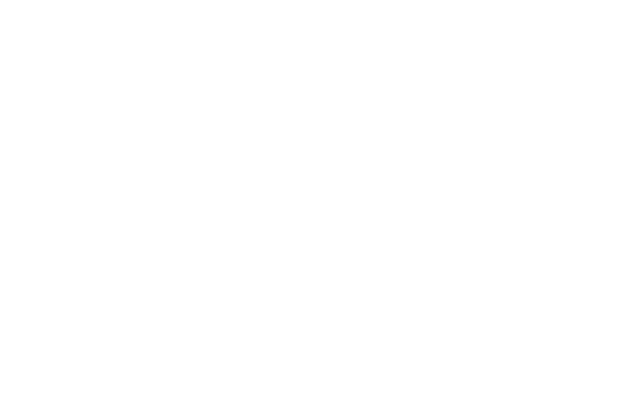
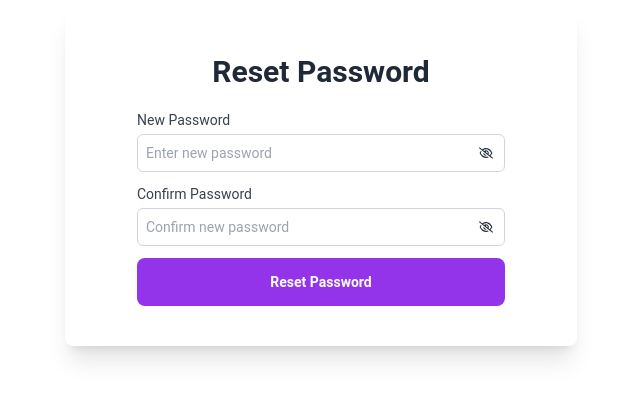
Before and after one commit to ahtisham02/mountain_email_verifier, a React (Create React App) app: page /password/reset in a window 1280 px wide. Before the commit this address had no page. Shown: the part 224-624 px from the top of the page, without its empty margins (319-959 px from the left). Built offline with nearby package versions, Linux system fonts and the light colour scheme.

Commit message:
forgot & reset comp

```diff
--- a/src/ui-components/Authentication/ForgotPass/ForgotPass.jsx
+++ b/src/ui-components/Authentication/ForgotPass/ForgotPass.jsx
@@ -1,41 +1,100 @@
 import React from "react";
+import { useFormik } from "formik";
+import * as Yup from "yup";
 import { useNavigate } from "react-router-dom";
+import loaderGif from "../../../assets/loadernew1.gif";
+import { toast } from "react-toastify";
+import apiRequest from "../../../utils/apiRequest";
 
 export default function ForgotPass() {
   const navigate = useNavigate();
 
+  const formik = useFormik({
+    initialValues: {
+      email: "",
+    },
+    validationSchema: Yup.object({
+      email: Yup.string()
+        .email("Invalid email address")
+        .required("Email is required"),
+    }),
+    onSubmit: async (values, { setSubmitting }) => {
+      try {
+        const formData = new FormData();
+        formData.append("email", values.email);
+
+        const response = await apiRequest(
+          "post",
+          "/api/password/forgot",
+          formData,
+          {
+            headers: { "Content-Type": "multipart/form-data" },
+          }
+        );
+        if (response.data.status === "success") {
+          toast.success(response.data.message);
+          navigate("/confirm");
+        }
+      } catch (error) {
+        toast.error("Failed to send reset link. Try again later.");
+      }
+      setSubmitting(false);
+    },
+  });
+
   return (
-    <div class="flex items-center min-h-screen p-6 bg-gray-50">
-      <div class="flex-1 h-full max-w-lg mx-auto overflow-hidden bg-white rounded-lg shadow-xl">
-        <div class="flex flex-col overflow-y-auto md:flex-row">
-          <div class="flex items-center justify-center p-4 sm:p-8">
-            <div class="w-full">
-              <h1 class="mb-4 text-xl font-semibold text-gray-700">
+    <div className="flex items-center min-h-screen p-6 bg-gray-50">
+      <div className="flex-1 h-full max-w-lg mx-auto overflow-hidden bg-white rounded-lg shadow-xl">
+        <div className="flex flex-col overflow-y-auto md:flex-row">
+          <div className="flex items-center justify-center p-4 sm:px-8 sm:pt-8 sm:pb-6">
+            <div className="w-full">
+              <h1 className="mb-4 text-xl font-semibold text-gray-700">
                 Reset Password
               </h1>
-              <p class="mt-2 mb-5 text-sm text-gray-500">
-                Lost your password? Just type in your email address below and we
-                will send you a password reset link to your email, if it has a
-                valid account!
+              <p className="mt-2 mb-5 text-sm text-gray-500">
+                Lost your password? Enter your email below, and we will send you
+                a password reset link if your account exists.
               </p>
+              <form onSubmit={formik.handleSubmit}>
                 <label className="block text-sm">
                   <span className="text-gray-700">Email</span>
                   <input
                     type="email"
+                    name="email"
                     className="block w-full mt-1 text-sm focus:border-purple-400 focus:outline-none focus:shadow-outline-purple border-[1.5px] border-gray-300 rounded-md p-2"
                     placeholder="Email"
-                  required
+                    onChange={formik.handleChange}
+                    onBlur={formik.handleBlur}
+                    value={formik.values.email}
                   />
+                  {formik.touched.email && formik.errors.email && (
+                    <p className="text-red-500 text-xs mt-1">
+                      {formik.errors.email}
+                    </p>
+                  )}
                 </label>
-
-              <span
-                class="block w-full cursor-pointer px-4 py-2 mt-4 text-sm font-medium leading-5 text-center text-white transition-colors duration-150 bg-[#7E3AF2] border border-transparent rounded-lg active:bg-purple-600 hover:bg-purple-700 focus:outline-none focus:shadow-outline-purple"
-                onClick={() => {
-                  navigate("/auth");
-                }}
+                <button
+                  type="submit"
+                  className="w-full mt-4 h-12 bg-purple-600 font-bold text-white p-3 rounded-lg text-sm flex justify-center items-center"
+                  disabled={formik.isSubmitting}
                 >
-                Recover password
-              </span>
+                  {formik.isSubmitting ? (
+                    <img
+                      src={loaderGif}
+                      alt="Loading..."
+                      className="mx-auto h-[64px] w-[80px] -mt-[1px]"
+                    />
+                  ) : (
+                    "Recover Password"
+                  )}
+                </button>
+              </form>
+              <button
+                className="block w-full px-4  mt-4 text-sm font-medium leading-5 text-center text-purple-600 hover:underline"
+                onClick={() => navigate("/auth")}
+              >
+                Back to Login
+              </button>
             </div>
           </div>
         </div>
--- a/src/ui-components/Authentication/Login/Login.jsx
+++ b/src/ui-components/Authentication/Login/Login.jsx
@@ -133,7 +133,6 @@
             navigate("/otp");
             localStorage.setItem("userEmail", response.data.data.email);
             localStorage.setItem("userPassword", values.password);
-            alert(`Your verification code is: ${response.data.code}`);
             formik.resetForm();
           }
         }
--- /dev/null
+++ b/src/ui-components/Authentication/Reset/Confirm.jsx
@@ -0,0 +1,42 @@
+import React from "react";
+import award from "../../../assets/award.png";
+import { useNavigate } from "react-router-dom";
+import { Worm } from "lucide-react";
+
+const ConfirmationPage = () => {
+  const navigate = useNavigate();
+  return (
+    <div className="min-h-screen flex flex-col items-center justify-between bg-white">
+      <header className="w-full text-center py-6">
+        <div className="mx-auto h-12 w-12 bg-btnBackground rounded-full flex items-center justify-center">
+          <Worm className="h-7 w-7 text-white" />
+        </div>
+      </header>
+      <main className="flex-grow max-w-2xl mx-auto flex flex-col items-center justify-center px-4">
+        <h1 className="text-3xl font-bold text-gray-800 mb-2 text-center">
+          Check Your Email
+        </h1>
+        <img src={award} alt="Confirmation Icon" className="mb-6 h-32" />
+        <h1 className="text-2xl font-bold text-gray-800 mb-2">
+          We've sent you a password reset link.
+        </h1>
+        <p className="text-gray-600 text-center mb-6">
+          Please check your inbox and follow the instructions to reset your
+          password. If you don’t see the email, check your spam folder.
+        </p>
+        <button
+          onClick={() => navigate("/auth")}
+          className="px-6 py-3 bg-btnBackground hover:bg-btnBackgroundhover text-white rounded-lg font-semibold focus:outline-none"
+        >
+          Back to login
+        </button>
+      </main>
+
+      <footer className="w-full bg-gray-100 py-6 text-center text-sm text-gray-500">
+        <p>Copyright ©2024 Mountain Email Finder. All rights reserved.</p>
+      </footer>
+    </div>
+  );
+};
+
+export default ConfirmationPage;
--- a/src/ui-components/Authentication/Reset/ConfirmReset.jsx
+++ b/src/ui-components/Authentication/Reset/ConfirmReset.jsx
@@ -1,85 +1,133 @@
 import React, { useState } from "react";
 import { FaRegEye, FaRegEyeSlash } from "react-icons/fa6";
-import { useNavigate } from "react-router-dom";
+import { useNavigate, useSearchParams } from "react-router-dom";
+import { useFormik } from "formik";
+import * as Yup from "yup";
+import loaderGif from "../../../assets/loadernew1.gif";
+import { toast } from "react-toastify";
+import apiRequest from "../../../utils/apiRequest";
 
 const ConfirmReset = () => {
   const [passwordVisible, setPasswordVisible] = useState(false);
-  const togglePasswordVisibility = () => setPasswordVisible(!passwordVisible);
-  const [email, setEmail] = useState("");
-  const [password, setPassword] = useState("");
-  const [loading, setLoading] = useState(false);
+  const [confirmPasswordVisible, setConfirmPasswordVisible] = useState(false);
+  const [searchParams] = useSearchParams();
   const navigate = useNavigate();
 
-  const handleSubmit = async (e) => {
-    e.preventDefault();
-    setLoading(true);
-    try {
-      if (!email || !password) {
-        alert("Please fill out both fields.");
-        return;
+  const token = searchParams.get("token");
+  const email = searchParams.get("email");
+
+  const formik = useFormik({
+    initialValues: {
+      password: "",
+      confirmPassword: "",
+    },
+    validationSchema: Yup.object({
+      password: Yup.string()
+        .min(6, "Password must be at least 6 characters")
+        .required("Password is required"),
+      confirmPassword: Yup.string()
+        .oneOf([Yup.ref("password"), null], "Passwords must match")
+        .required("Confirm Password is required"),
+    }),
+    onSubmit: async (values, { setSubmitting }) => {
+      try {
+        const formData = new FormData();
+        formData.append("password", values.password);
+        formData.append("token", token);
+        formData.append("email", email);
+        formData.append("password_confirmation", values.password);
+        const response = await apiRequest(
+          "post",
+          "/api/password/reset",
+          formData,
+          {
+            headers: { "Content-Type": "multipart/form-data" },
+          }
+        );
+
+        if (response.data.status === "success") {
+          toast.success(response.data.message);
+          navigate("/auth");
+        }
+      } catch (error) {
+        toast.error("Failed to reset password. Try again later.");
       }
-
-      // Simulate API call for password reset
-      console.log("Password reset request:", { email, password });
-
-      // Simulate success
-      alert("Password reset successful!");
-      navigate("/login");
-    } catch (error) {
-      alert("Something went wrong. Please try again.");
-    } finally {
-      setLoading(false);
-    }
-  };
+      setSubmitting(false);
+    },
+  });
 
   return (
     <div className="flex justify-center h-screen items-center bg-white">
       <div className="w-full pt-12 pb-10 px-10 max-w-lg mx-auto overflow-hidden bg-white rounded-lg shadow-xl">
         <div className="px-5 sm:px-8">
           <h1 className="text-lg md:text-xl lg:text-3xl font-semibold mb-5 text-center text-gray-800">
-            Reset Email Password
+            Reset Password
           </h1>
 
-          <form className="space-y-3" onSubmit={handleSubmit}>
-            {/* Email Field */}
-            <label className="block text-sm">
-              <span className="text-gray-700">Email</span>
-              <input
-                type="email"
-                name="email"
-                value={email}
-                onChange={(e) => setEmail(e.target.value)}
-                className="block w-full mt-1 text-sm focus:border-purple-400 focus:outline-none focus:shadow-outline-purple border-[1.5px] border-gray-300 rounded-md p-2 "
-                placeholder="Email"
-              />
-            </label>
-
-            {/* Password Field */}
-            <label className="block mt-4 text-sm relative">
-              <span className="text-gray-700">Password</span>
+          <form className="space-y-3" onSubmit={formik.handleSubmit}>
+            <label className="block text-sm relative">
+              <span className="text-gray-700">New Password</span>
               <input
                 type={passwordVisible ? "text" : "password"}
                 name="password"
-                value={password}
-                onChange={(e) => setPassword(e.target.value)}
-                className="block w-full mt-1 text-sm focus:border-purple-400 focus:outline-none focus:shadow-outline-purple border-[1.5px] border-gray-300 rounded-md p-2 "
-                placeholder="Password"
+                value={formik.values.password}
+                onChange={formik.handleChange}
+                onBlur={formik.handleBlur}
+                className="block w-full mt-1 text-sm focus:border-purple-400 focus:outline-none focus:shadow-outline-purple border-[1.5px] border-gray-300 rounded-md p-2"
+                placeholder="Enter new password"
               />
               <span
                 className="absolute right-3 top-[69%] transform -translate-y-1/2 text-gray-800 cursor-pointer"
-                onClick={togglePasswordVisibility}
+                onClick={() => setPasswordVisible(!passwordVisible)}
               >
                 {passwordVisible ? <FaRegEye /> : <FaRegEyeSlash />}
               </span>
+              {formik.touched.password && formik.errors.password && (
+                <p className="text-red-500 text-xs">{formik.errors.password}</p>
+              )}
             </label>
 
-            {/* Submit Button */}
+            <label className="block text-sm relative">
+              <span className="text-gray-700">Confirm Password</span>
+              <input
+                type={confirmPasswordVisible ? "text" : "password"}
+                name="confirmPassword"
+                value={formik.values.confirmPassword}
+                onChange={formik.handleChange}
+                onBlur={formik.handleBlur}
+                className="block w-full mt-1 text-sm focus:border-purple-400 focus:outline-none focus:shadow-outline-purple border-[1.5px] border-gray-300 rounded-md p-2"
+                placeholder="Confirm new password"
+              />
+              <span
+                className="absolute right-3 top-[69%] transform -translate-y-1/2 text-gray-800 cursor-pointer"
+                onClick={() =>
+                  setConfirmPasswordVisible(!confirmPasswordVisible)
+                }
+              >
+                {confirmPasswordVisible ? <FaRegEye /> : <FaRegEyeSlash />}
+              </span>
+              {formik.touched.confirmPassword &&
+                formik.errors.confirmPassword && (
+                  <p className="text-red-500 text-xs">
+                    {formik.errors.confirmPassword}
+                  </p>
+                )}
+            </label>
+
             <button
               type="submit"
-              className="w-full h-12 bg-purple-600 font-bold text-white p-3 rounded-lg text-sm flex justify-center items-center"
-              disabled={loading}
+              className="w-full mt-4 h-12 bg-purple-600 font-bold text-white p-3 rounded-lg text-sm flex justify-center items-center"
+              disabled={formik.isSubmitting}
             >
-              {loading ? "Submitting..." : "Reset"}
+              {formik.isSubmitting ? (
+                <img
+                  src={loaderGif}
+                  alt="Loading..."
+                  className="mx-auto h-[64px] w-[80px] -mt-[1px]"
+                />
+              ) : (
+                "Reset Password"
+              )}
             </button>
           </form>
         </div>
```
Also changed, not shown: src/routes/MainRoutes.jsx (+10 -1 lines), src/ui-components/Authentication/Otp/OtpPage.jsx (+1 -6 lines), src/assets/award.png (added). Lines whose indentation alone changed are shown as unchanged.
